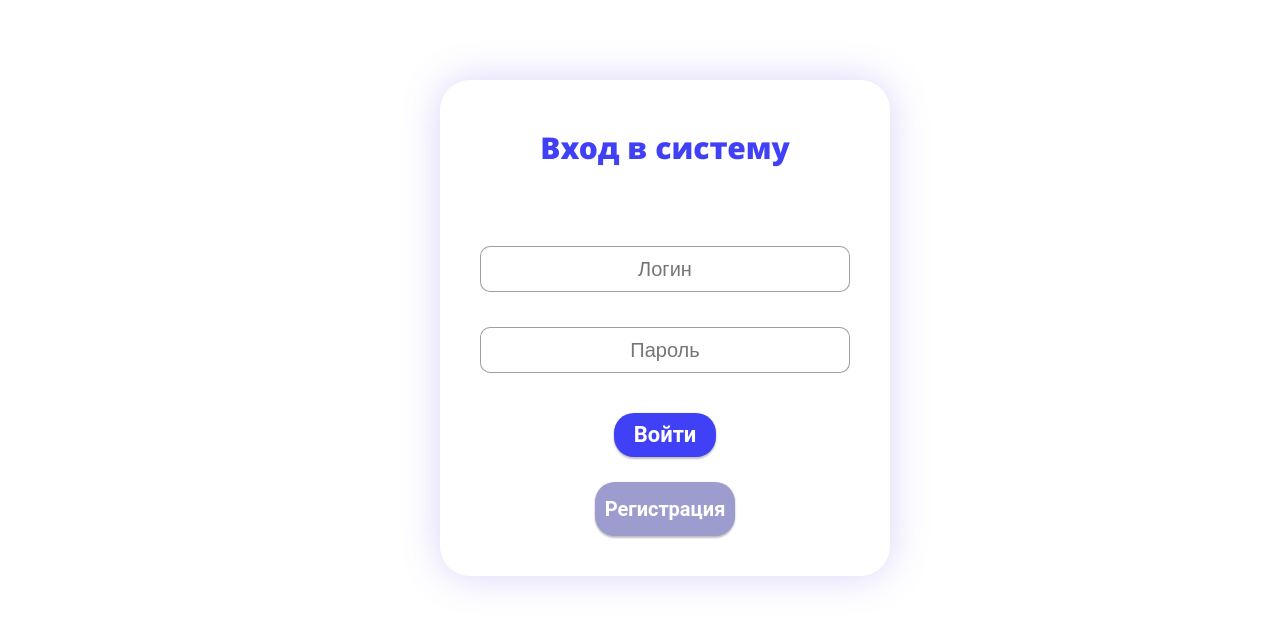
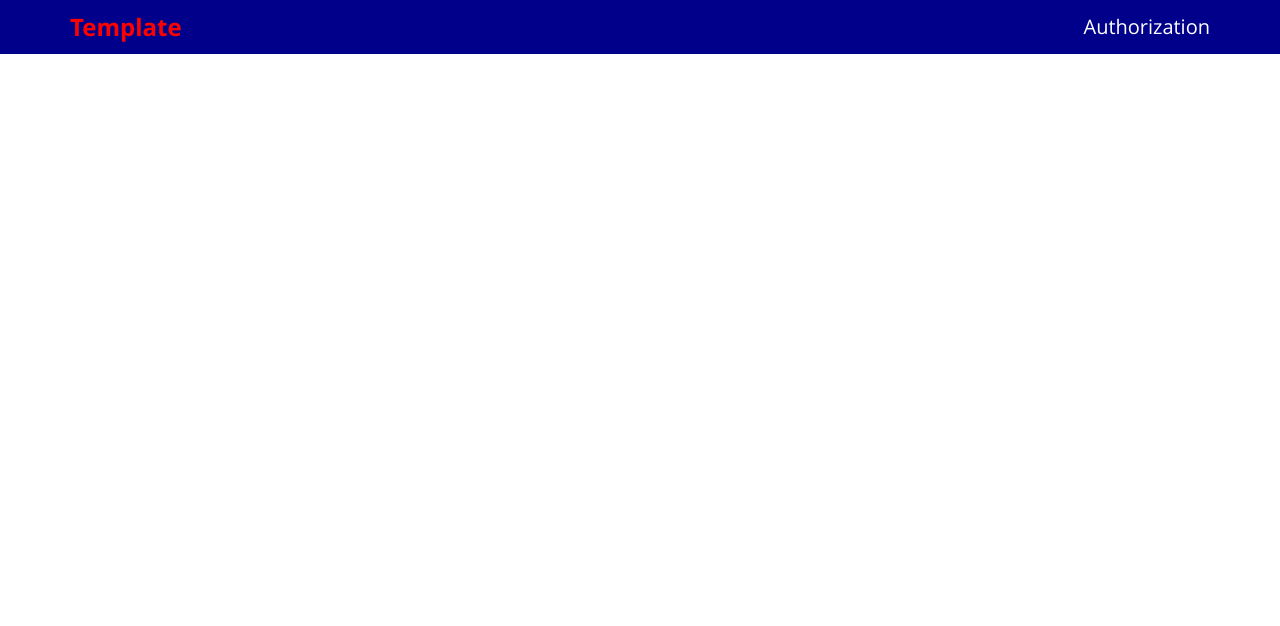
Before and after one commit to IvanPeleshok/React-Redux-Typescript-Template, a React (Create React App) app: page / in a window 1280 px wide. Shown: the top 626 px of the page. Built offline with nearby package versions, Linux system fonts and the light colour scheme.

Commit message:
Added CSSTransitionGroup / template header / transition template

```diff
--- a/package.json
+++ b/package.json
@@ -38,6 +38,7 @@
     "react-router-dom": "^5.2.0",
     "react-scripts": "3.4.3",
     "react-select": "^3.1.0",
+    "react-transition-group": "^4.4.1",
     "redux-devtools-extension": "^2.13.8",
     "redux-thunk": "^2.3.0",
     "typescript": "^3.7.5",
--- a/src/App.scss
+++ b/src/App.scss
@@ -4,11 +4,14 @@
 @import url('./assets/scss/Colors.scss');
 @import url('./assets/scss/CommonStyle.scss');
 @import url('./assets/scss/Alertify.scss');
+@import url('./assets/scss/TransitionGroup.scss');
 
 @import './assets/scss/Colors.scss';
 
 body {
 	font-family: 'Open Sans';
+	box-sizing: border-box;
+	height: 100vh;
 }
 
 .app-content {
--- a/src/App.tsx
+++ b/src/App.tsx
@@ -3,26 +3,32 @@ import { Route, withRouter, useHistory } from "react-router-dom"
 import { Switch, RouteComponentProps } from "react-router"
 import "./App.scss"
 import { withSuspense } from "./hoc/withSuspense"
-import { useSelector, useDispatch } from "react-redux"
+import { Header } from "./components/Header/Header"
+// import { useSelector, useDispatch } from "react-redux"
 // import Login from "./components/Login/Login"
-import { TAppState } from "./types/redux"
-import { AuthForm } from "./components/AuthForm/AuthForm"
+// import { TAppState } from "./types/redux"
+// import { AuthForm } from "./components/AuthForm/AuthForm"
 // import NotFound from './components/NotFound/NotFound';
 // import Login from './components/Login/Login';
 // import Header from './components/Header/Header'
 // import Menu from './components/Menu/Menu'
 
 const App = ({ ...props }) => {
-  const dispatch = useDispatch()
-  const logged = useSelector<TAppState, boolean>((state) => state.me.isAuth)
+  // const dispatch = useDispatch()
+  // const logged = useSelector<TAppState, boolean>((state) => state.me.isAuth)
 
   // useLayoutEffect(() => {
   //     dispatch(authUser())
   // }, []);
-  if (!logged) {
-    return <AuthForm />
-  }
-  return <div className="app-container"></div>
+  // if (!logged) {
+  //   return <AuthForm />
+  // }
+  return (
+    <>
+      <Header />
+      <div className="app-container"></div>
+    </>
+  )
 }
 
 export default App
--- /dev/null
+++ b/src/assets/scss/TransitionGroup.scss
@@ -0,0 +1,26 @@
+@keyframes show-item {
+    0% {
+        opacity: 0;
+        transform: translateX(200px);
+    }
+
+    50% {
+        opacity: 1;
+    }
+
+    100% {
+        transform: translateX(0px);
+    }
+}
+
+@keyframes hide-item {
+    0% {
+        opacity: 1;
+        transform: translateX(0px);
+    }
+
+    100% {
+        opacity: 0;
+        transform: translateX(-200px);
+    }
+}
--- a/src/components/AuthForm/AuthForm.module.scss
+++ b/src/components/AuthForm/AuthForm.module.scss
@@ -1,7 +1,4 @@
 .loginPage {
-
-	width: 100vh;
-	height: 100vh;
 
 	& .loginForm {
 		position: absolute;
--- /dev/null
+++ b/src/components/Header/Header.module.scss
@@ -0,0 +1,44 @@
+@import '../../assets/scss/TransitionGroup.scss';
+
+
+.enterActive {
+    animation: show-item .6s forwards;
+}
+
+
+.exitActive {
+    animation: hide-item .6s forwards;
+}
+
+.header {
+
+    position: fixed;
+    background: darkblue;
+    width: 100%;
+
+    & .wrapper {
+        max-width: 1140px;
+        margin: 0 auto;
+        padding: 15px 0px;
+
+        display: flex;
+        flex-wrap: wrap;
+        justify-content: space-between;
+        align-items: center;
+
+        .logo {
+            color: red;
+            font-size: 24px;
+            font-weight: 700;
+        }
+
+        & .item {
+            color: white;
+
+            font-size: 20px;
+            font-weight: 500;
+
+            cursor: pointer;
+        }
+    }
+}
--- /dev/null
+++ b/src/components/Header/Header.tsx
@@ -0,0 +1,42 @@
+import React, { FC, useState } from "react"
+import { CSSTransition } from "react-transition-group"
+import { AuthForm } from "../AuthForm/AuthForm"
+import s from "./Header.module.scss"
+
+export const Header: FC = () => {
+  const [isOpen, setOpen] = useState<boolean>(false)
+
+  return (
+    <>
+      <header className={s.header}>
+        <div className={s.wrapper}>
+          <div>
+            <p className={s.logo}>Template</p>
+          </div>
+          <div>
+            <ul>
+              <li
+                onClick={() => setOpen((prevState) => !prevState)}
+                className={s.item}
+              >
+                Authorization
+              </li>
+            </ul>
+          </div>
+        </div>
+      </header>
+      <CSSTransition
+        in={isOpen}
+        timeout={500}
+        mountOnEnter
+        unmountOnExit
+        classNames={{
+          enterActive: s.enterActive,
+          exitActive: s.exitActive,
+        }}
+      >
+        <AuthForm />
+      </CSSTransition>
+    </>
+  )
+}
--- a/src/index.tsx
+++ b/src/index.tsx
@@ -1,26 +1,20 @@
-import 'react-app-polyfill/ie11';
-import 'react-app-polyfill/stable';
-import React from 'react';
-import ReactDOM from 'react-dom';
-import App from './App';
-import * as serviceWorker from './serviceWorker';
-import { Provider } from "react-redux";
-import store from './redux/redux-store'
-import { BrowserRouter } from 'react-router-dom'
-
-
-
+import "react-app-polyfill/ie11"
+import "react-app-polyfill/stable"
+import React from "react"
+import ReactDOM from "react-dom"
+import App from "./App"
+import * as serviceWorker from "./serviceWorker"
+import { Provider } from "react-redux"
+import store from "./redux/redux-store"
+import { BrowserRouter } from "react-router-dom"
 
 ReactDOM.render(
-	<React.StrictMode>
-		<BrowserRouter>
-			<Provider store={store}>
-					<App />
-			</Provider>
-		</BrowserRouter>
-	</React.StrictMode>,
-	document.getElementById('root')
-);
+  <BrowserRouter>
+    <Provider store={store}>
+      <App />
+    </Provider>
+  </BrowserRouter>,
+  document.getElementById("root")
+)
 
-
-serviceWorker.register();
+serviceWorker.register()
--- a/src/redux/me-reducer.ts
+++ b/src/redux/me-reducer.ts
@@ -1,6 +1,6 @@
 import { ResultCode } from "../api/api"
 import { userAPI } from "../api/auth-api"
-import { IEmail, IId, ILogin, IUser } from "../interface/me"
+import { IUser } from "../interface/me"
 import { TInferActions, TBaseThunk } from "../types/redux"
 
 export type TInitialState = typeof initialState
```
Also changed, not shown: src/templates/Transition.tsx (added, +30 -0 lines).
